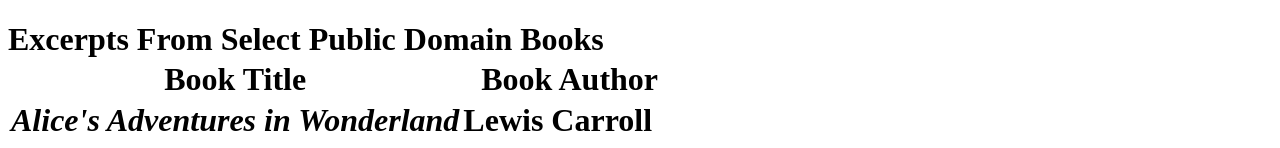
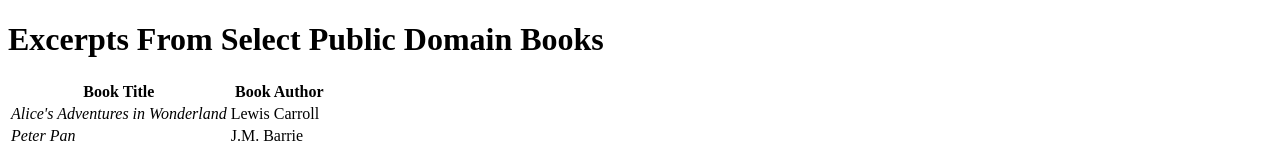
Before and after one commit to bryannevarez/itmd361lab03, a plain HTML site: page index.html in a window 1280 px wide. Shown: the top 148 px of the page. Drawn offline with Linux system fonts and the light colour scheme.

Commit message:
Update index.html

```diff
--- a/index.html
+++ b/index.html
@@ -9,7 +9,7 @@
 	</head>
 
 	<body>
-		<h1>Excerpts From Select Public Domain Books<h/1>
+		<h1>Excerpts From Select Public Domain Books</h1>
 		<table>
 			<tr>
 				<th><strong>Book Title</strong></th>
```
